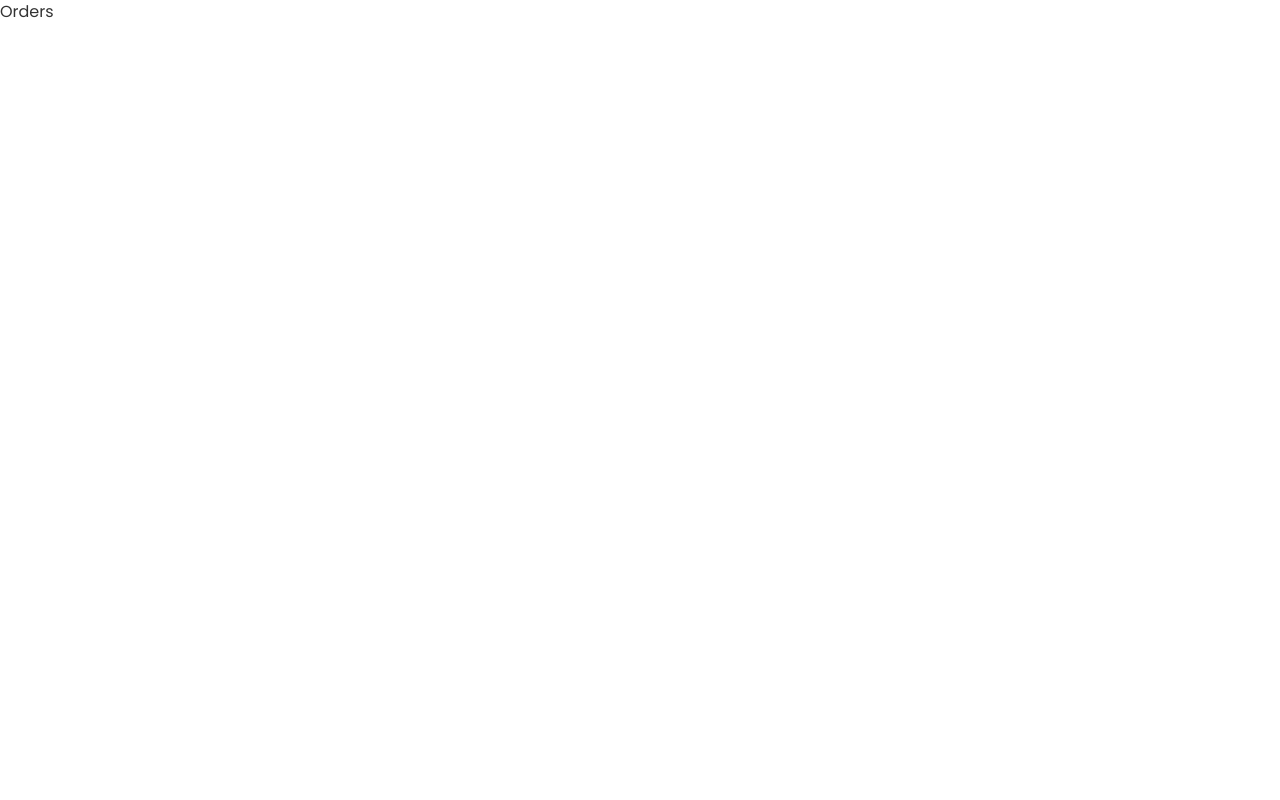
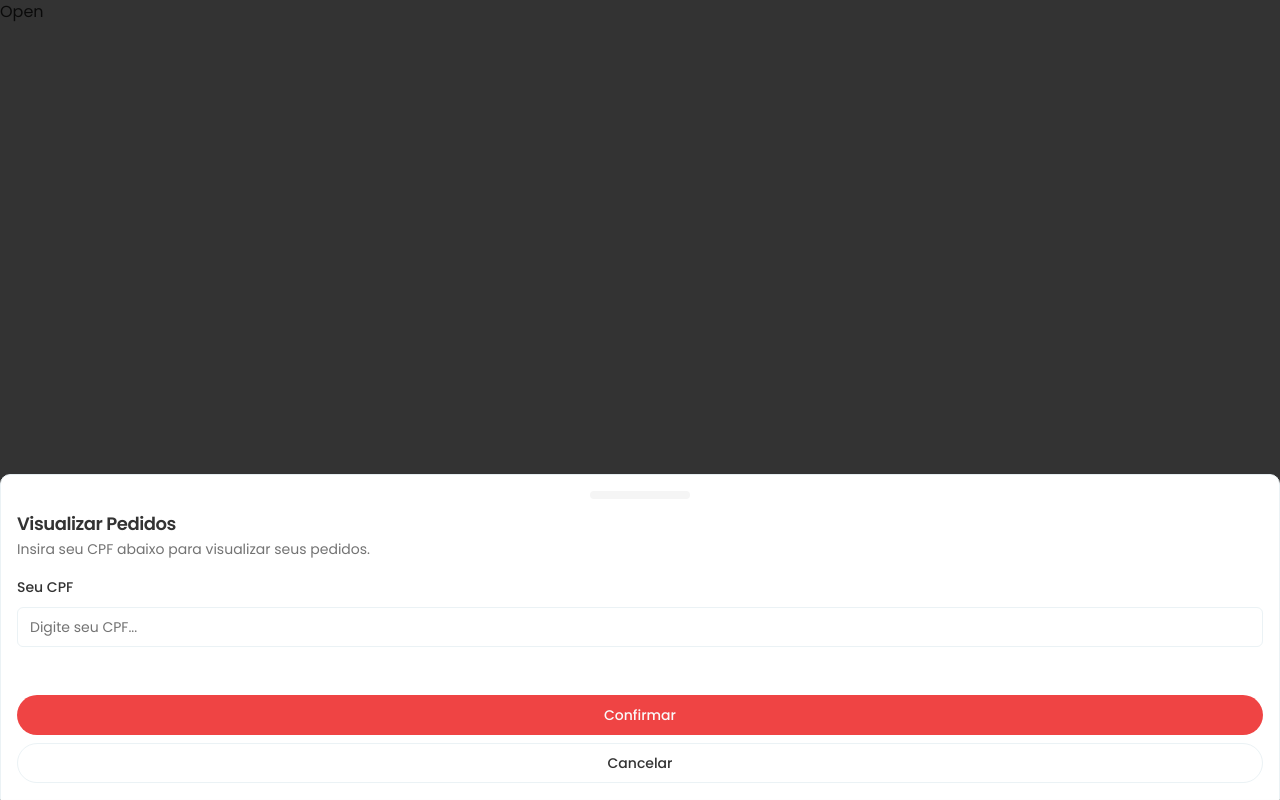
Before and after one commit to renanmuller98/fsw-donalds, a Next.js app: page /1/orders in a window 1280 px wide. Built offline with nearby package versions, Linux system fonts and the light colour scheme.

Commit message:
feat: add orders page

```diff
--- a/package.json
+++ b/package.json
@@ -17,6 +17,7 @@
     "@radix-ui/react-dialog": "^1.1.7",
     "@radix-ui/react-label": "^2.1.3",
     "@radix-ui/react-scroll-area": "^1.2.4",
+    "@radix-ui/react-separator": "^1.1.3",
     "@radix-ui/react-slot": "^1.2.0",
     "class-variance-authority": "^0.7.1",
     "clsx": "^2.1.1",
--- /dev/null
+++ b/src/app/[slug]/orders/components/cpf-form.tsx
@@ -0,0 +1,112 @@
+"use client";
+
+import { zodResolver } from "@hookform/resolvers/zod";
+import { usePathname, useRouter } from "next/navigation";
+import { useForm } from "react-hook-form";
+import { PatternFormat } from "react-number-format";
+import { z } from "zod";
+
+import { Button } from "@/components/ui/button";
+import {
+  Drawer,
+  DrawerClose,
+  DrawerContent,
+  DrawerDescription,
+  DrawerFooter,
+  DrawerHeader,
+  DrawerTitle,
+  DrawerTrigger,
+} from "@/components/ui/drawer";
+import {
+  Form,
+  FormControl,
+  FormField,
+  FormItem,
+  FormLabel,
+  FormMessage,
+} from "@/components/ui/form";
+import { Input } from "@/components/ui/input";
+
+import { isValidCpf, removeCpfPunctuation } from "../../menu/helpers/cpf";
+
+const formSchema = z.object({
+  cpf: z
+    .string()
+    .trim()
+    .min(1, {
+      message: "o CPF é obrigatório.",
+    })
+    .refine((value) => isValidCpf(value), {
+      message: "CPF inválido",
+    }),
+});
+
+type FormSchema = z.infer<typeof formSchema>;
+
+const CpfForm = () => {
+  const form = useForm<FormSchema>({
+    resolver: zodResolver(formSchema),
+  });
+
+  const router = useRouter();
+  const pathname = usePathname();
+  const onSubmit = (data: FormSchema) => {
+    router.push(`${pathname}?cpf=${removeCpfPunctuation(data.cpf)}`);
+  };
+
+  const handleCancel = () => {
+    router.back();
+  };
+
+  return (
+    <Drawer open>
+      <DrawerTrigger>Open</DrawerTrigger>
+      <DrawerContent>
+        <DrawerHeader>
+          <DrawerTitle>Visualizar Pedidos</DrawerTitle>
+          <DrawerDescription>
+            Insira seu CPF abaixo para visualizar seus pedidos.
+          </DrawerDescription>
+        </DrawerHeader>
+        <Form {...form}>
+          <form onSubmit={form.handleSubmit(onSubmit)} className="space-y-8">
+            <FormField
+              control={form.control}
+              name="cpf"
+              render={({ field }) => (
+                <FormItem className="px-4">
+                  <FormLabel>Seu CPF</FormLabel>
+                  <FormControl>
+                    <PatternFormat
+                      placeholder="Digite seu CPF..."
+                      format="###.###.###-##"
+                      customInput={Input}
+                      {...field}
+                    />
+                  </FormControl>
+                  <FormMessage />
+                </FormItem>
+              )}
+            />
+            <DrawerFooter>
+              <Button variant={"destructive"} className="w-full rounded-full">
+                Confirmar
+              </Button>
+              <DrawerClose asChild>
+                <Button
+                  variant="outline"
+                  className="w-full rounded-full"
+                  onClick={handleCancel}
+                >
+                  Cancelar
+                </Button>
+              </DrawerClose>
+            </DrawerFooter>
+          </form>
+        </Form>
+      </DrawerContent>
+    </Drawer>
+  );
+};
+
+export default CpfForm;
--- /dev/null
+++ b/src/app/[slug]/orders/components/order-list.tsx
@@ -0,0 +1,86 @@
+import { OrderStatus, Prisma } from "@prisma/client";
+import { ChevronLeftIcon, ScrollTextIcon } from "lucide-react";
+import Image from "next/image";
+
+import { Button } from "@/components/ui/button";
+import { Card, CardContent } from "@/components/ui/card";
+import { Separator } from "@/components/ui/separator";
+import { formatCurrency } from "@/helpers/format-currency-";
+
+interface OrderListProps {
+  orders: Array<
+    Prisma.OrderGetPayload<{
+      include: {
+        restaurant: {
+          select: {
+            name: true;
+            avatarImageUrl: true;
+          };
+        };
+        orderProducts: {
+          include: {
+            product: true;
+          };
+        };
+      };
+    }>
+  >;
+}
+
+const getStatusLabel = (status: OrderStatus) => {
+  if (status === "FINISHED") return "Finalizado";
+  if (status === "IN_PREPARATION") return "Em preparo";
+  if (status === "PENDING") return "Pendente";
+  return "";
+};
+
+const OrderList = ({ orders }: OrderListProps) => {
+  return (
+    <div className="space-y-6 p-6">
+      <Button size={"icon"} variant={"secondary"} className="rounded-full">
+        <ChevronLeftIcon />
+      </Button>
+      <div className="flex items-center gap-3">
+        <ScrollTextIcon />
+        <h2 className="text-lg font-semibold">Meus Pedidos</h2>
+      </div>
+      {orders.map((order) => (
+        <Card key={order.id}>
+          <CardContent className="space-y-4 p-5">
+            <div
+              className={`w-fit rounded-full px-2 py-1 text-xs font-semibold text-white ${order.status === OrderStatus.FINISHED ? "bg-green-500 text-white" : "bg-gray-200 text-gray-500"} `}
+            >
+              {getStatusLabel(order.status)}
+            </div>
+            <div className="flex items-center gap-2">
+              <div className="relative h-5 w-5">
+                <Image
+                  fill
+                  src={order.restaurant.avatarImageUrl}
+                  alt={order.restaurant.name}
+                  className="rounded-lg"
+                />
+              </div>
+              <p className="text-sm font-semibold">{order.restaurant.name}</p>
+            </div>
+            <Separator />
+            <div className="space-y-2">
+              {order.orderProducts.map((orderProduct) => (
+                <div key={orderProduct.id} className="flex items-center gap-2">
+                  <div className="flex h-5 w-5 items-center justify-center rounded-full bg-gray-400 text-xs font-semibold text-white">
+                    {orderProduct.quantity}
+                  </div>
+                  <p className="text-sm">{orderProduct.product.name}</p>
+                </div>
+              ))}
+            </div>
+            <Separator />
+            <p className="text-sm font-medium">{formatCurrency(order.total)}</p>
+          </CardContent>
+        </Card>
+      ))}
+    </div>
+  );
+};
+
+export default OrderList;
--- a/src/app/[slug]/orders/page.tsx
+++ b/src/app/[slug]/orders/page.tsx
@@ -1,3 +1,9 @@
+import { db } from "@/lib/prisma";
+
+import { isValidCpf, removeCpfPunctuation } from "../menu/helpers/cpf";
+import CpfForm from "./components/cpf-form";
+import OrderList from "./components/order-list";
+
 interface OrderPageProps {
   searchParams: Promise<{ cpf: string }>;
 }
@@ -5,8 +11,33 @@
 const OrdersPage = async ({ searchParams }: OrderPageProps) => {
   const { cpf } = await searchParams;
   if (!cpf) {
+    return <CpfForm />;
   }
-  return <h1>Orders</h1>;
+
+  if (!isValidCpf(cpf)) {
+    return <CpfForm />;
+  }
+
+  const orders = await db.order.findMany({
+    where: {
+      customerCpf: removeCpfPunctuation(cpf),
+    },
+    include: {
+      restaurant: {
+        select: {
+          name: true,
+          avatarImageUrl: true,
+        },
+      },
+      orderProducts: {
+        include: {
+          product: true,
+        },
+      },
+    },
+  });
+
+  return <OrderList orders={orders} />;
 };
 
 export default OrdersPage;
--- /dev/null
+++ b/src/components/ui/separator.tsx
@@ -0,0 +1,31 @@
+"use client"
+
+import * as React from "react"
+import * as SeparatorPrimitive from "@radix-ui/react-separator"
+
+import { cn } from "@/lib/utils"
+
+const Separator = React.forwardRef<
+  React.ElementRef<typeof SeparatorPrimitive.Root>,
+  React.ComponentPropsWithoutRef<typeof SeparatorPrimitive.Root>
+>(
+  (
+    { className, orientation = "horizontal", decorative = true, ...props },
+    ref
+  ) => (
+    <SeparatorPrimitive.Root
+      ref={ref}
+      decorative={decorative}
+      orientation={orientation}
+      className={cn(
+        "shrink-0 bg-border",
+        orientation === "horizontal" ? "h-[1px] w-full" : "h-full w-[1px]",
+        className
+      )}
+      {...props}
+    />
+  )
+)
+Separator.displayName = SeparatorPrimitive.Root.displayName
+
+export { Separator }
```
Also changed, not shown: 1 other file (tests, documents, lock files or other folders).
